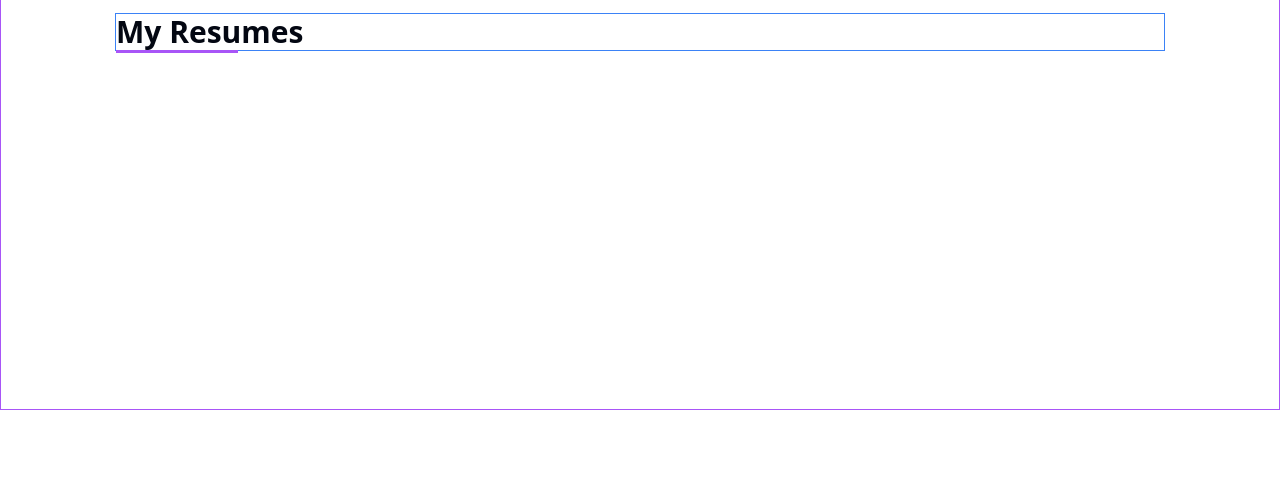
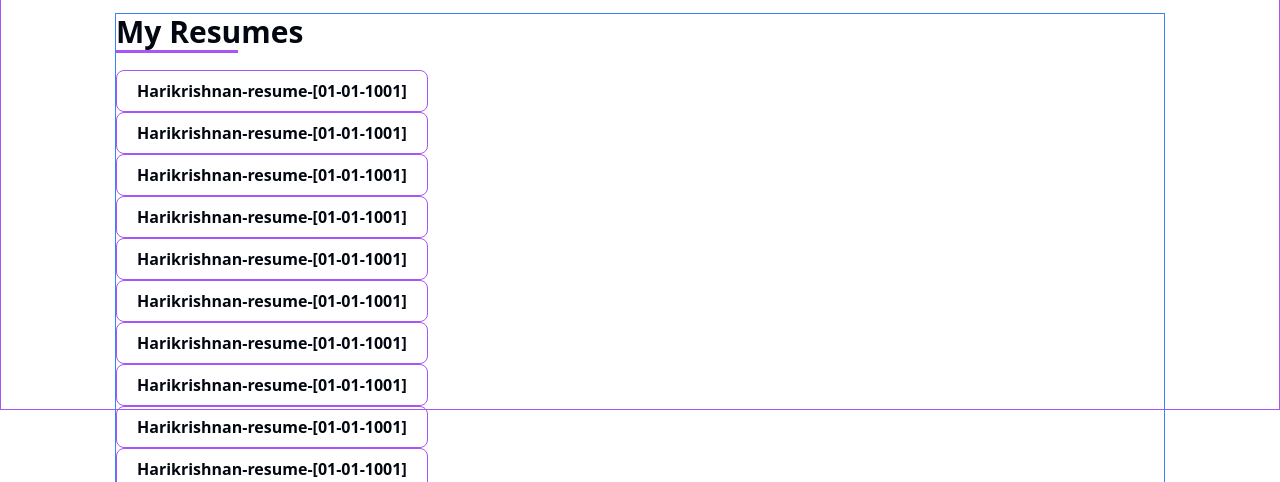
Before and after one commit to HarikrishnanYPR1707/EcliptiQ, a React (Vite) app in the folder client/: page /profile/1 in a window 1280 px wide. Shown: the part 470-952 px from the top of the page. Before the commit the page ends 880 px from the top, so only its background shows below. Built offline with nearby package versions, Linux system fonts and the light colour scheme; no server answers; a web font is replaced by a local one.

Commit message:
Added Changes

```diff
--- a/client/src/pages/UserProfile.jsx
+++ b/client/src/pages/UserProfile.jsx
@@ -2,6 +2,7 @@ import React, { useContext } from "react";
 import { useParams } from "react-router-dom";
 import { userProfileUrlContext } from "@/Contexts/userDataContext";
 import { IoHome } from "react-icons/io5";
+import Card from "@/components/Card";
 
 const UesrProflie = () => {
   const { userProfileUrlLink } = useContext(userProfileUrlContext);
@@ -46,9 +47,16 @@ const UesrProflie = () => {
 
         {/* Resume Section  */}
         <div className="group border border-blue-500">
-          <h1 className="relative w-fit text-3xl font-black before:absolute before:left-0 before:top-full before:h-[3px] before:w-[65%] before:bg-purple-500 before:duration-700 before:ease-inOutQuint group-hover:before:w-full">
+          <h1 className="relative mb-5 w-fit text-3xl font-black before:absolute before:left-0 before:top-full before:h-[3px] before:w-[65%] before:bg-purple-500 before:duration-700 before:ease-inOutQuint group-hover:before:w-full">
             My Resumes
           </h1>
+          <div className="">
+            {Array(10)
+              .fill(true)
+              .map((card, index) => (
+                <Card />
+              ))}
+          </div>
         </div>
       </div>
     </div>
```
